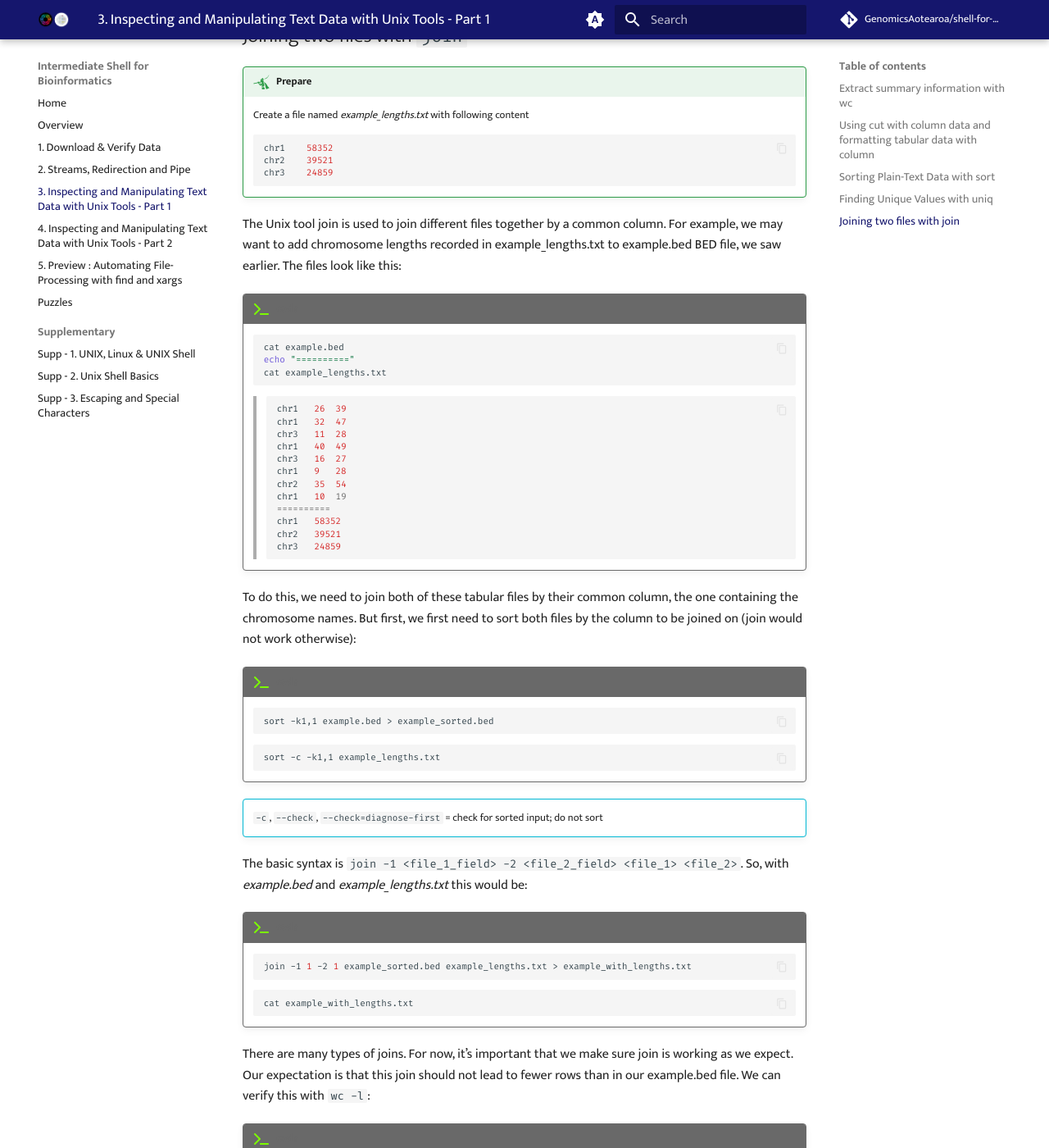
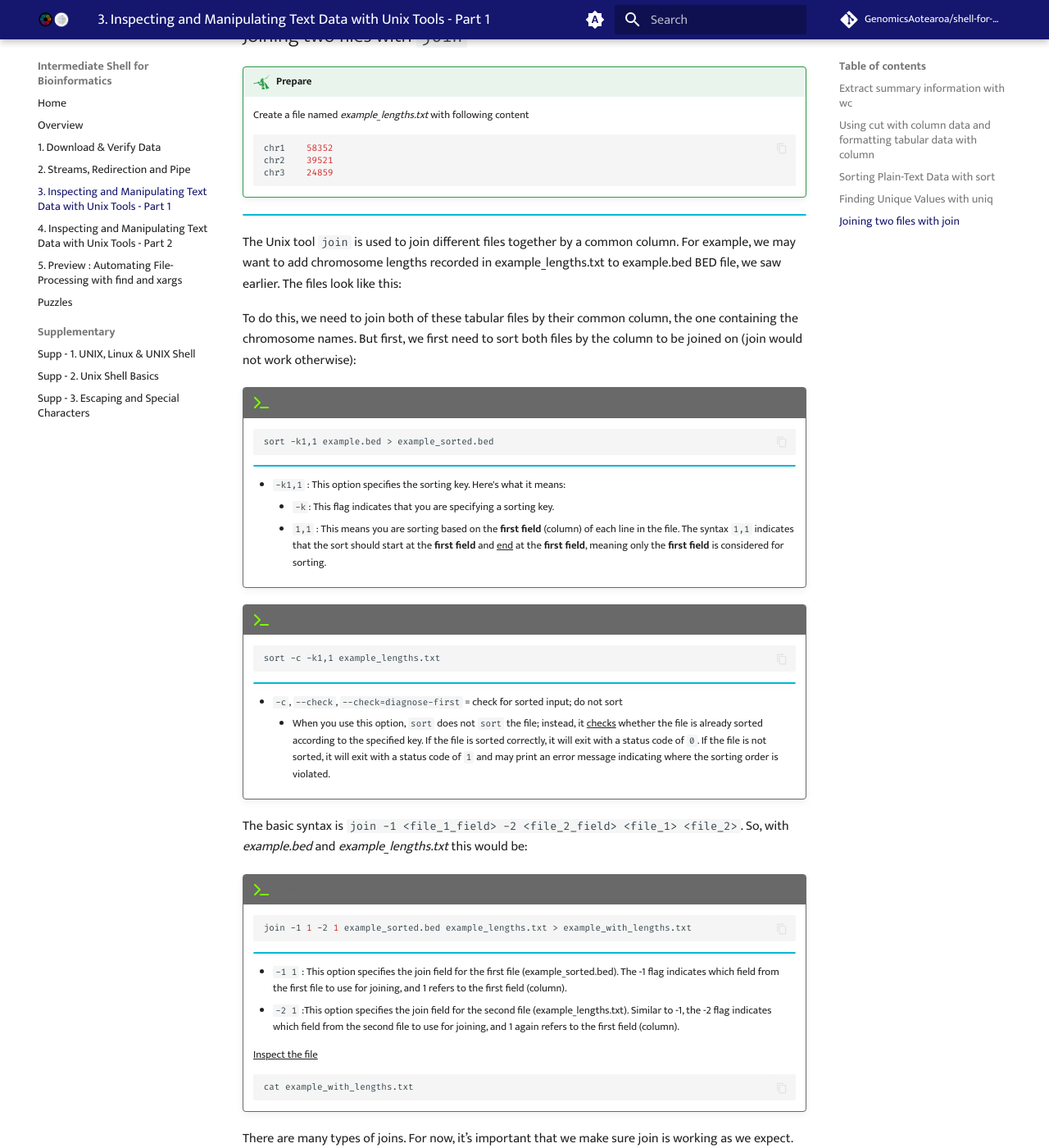
Before and after one commit to GenomicsAotearoa/shell-for-bioinformatics, an MkDocs documentation site: the page built from docs/4_inspectmanipluate.md, in a window 1280 px wide and 1400 px high, scrolled down 8218 px. Shown: the whole window at 82% size. Built offline with MkDocs 1.6.1 and Material for MkDocs 9.7.7, drawn with Linux system fonts in a browser that asks for light colours; comment, search, counter and statistics services are not loaded.

Commit message:
add more descriptions

````diff
--- a/docs/4_inspectmanipluate.md
+++ b/docs/4_inspectmanipluate.md
@@ -511,30 +511,10 @@ Count in order from most frequent to last
     chr2	39521
     chr3	24859
     ```
-The Unix tool join is used to join different files together by a common column. For example, we may want to add chromosome lengths recorded in example_lengths.txt to example.bed BED file, we saw earlier. The files look like this:
+!!! info ""
 
-!!! terminal "code"
+The Unix tool `join` is used to join different files together by a common column. For example, we may want to add chromosome lengths recorded in example_lengths.txt to example.bed BED file, we saw earlier. The files look like this:
 
-    ```bash
-    cat example.bed
-    echo "=========="
-    cat example_lengths.txt
-    ```
-
-    >```bash
-    >chr1	26	39
-    >chr1	32	47
-    >chr3	11	28
-    >chr1	40	49
-    >chr3	16	27
-    >chr1	9	28
-    >chr2	35	54
-    >chr1	10	19
-    >==========
-    >chr1	58352
-    >chr2	39521
-    >chr3	24859
-    >```
 
 To do this, we need to join both of these tabular files by their common column, the one containing the chromosome names. But first, we first need to sort both files by the column to be joined on (join would not work otherwise):
 
@@ -543,11 +523,19 @@ To do this, we need to join both of these tabular files by their common column,
     ```bash
     sort -k1,1 example.bed > example_sorted.bed
     ```
+    !!! info ""
+    - `-k1,1` : This option specifies the sorting key. Here's what it means:
+        - `-k`: This flag indicates that you are specifying a sorting key.
+        - `1,1` : This means you are sorting based on the **first field** (column) of each line in the file. The syntax `1,1` indicates that the sort should start at the **first field** and ^^end^^ at the **first field**, meaning only the **first field** is considered for sorting.
+
+!!! terminal "code"
+
     ```bash
     sort -c -k1,1 example_lengths.txt
     ```
-!!! info ""
-    `-c`, `--check`, `--check=diagnose-first` = check for sorted input; do not sort
+    !!! info ""
+    - `-c`, `--check`, `--check=diagnose-first` = check for sorted input; do not sort
+        -  When you use this option, `sort` does not `sort` the file; instead, it ^^checks^^ whether the file is already sorted according to the specified key. If the file is sorted correctly, it will exit with a status code of `0`. If the file is not sorted, it will exit with a status code of `1` and may print an error message indicating where the sorting order is violated.
 
 The basic syntax is `join -1 <file_1_field> -2 <file_2_field> <file_1> <file_2>`. So, with *example.bed* and *example_lengths.txt* this would be:
 
@@ -557,6 +545,11 @@ The basic syntax is `join -1 <file_1_field> -2 <file_2_field> <file_1> <file_2>`
     join -1 1 -2 1 example_sorted.bed example_lengths.txt > example_with_lengths.txt
     ```
 
+    !!! info ""
+    - `-1 1` : This option specifies the join field for the first file (example_sorted.bed). The -1 flag indicates which field from the first file to use for joining, and 1 refers to the first field (column).
+    - `-2 1` :This option specifies the join field for the second file (example_lengths.txt). Similar to -1, the -2 flag indicates which field from the second file to use for joining, and 1 again refers to the first field (column).
+
+    ^^Inspect the file^^
     ```bash
     cat example_with_lengths.txt
     ```
````
